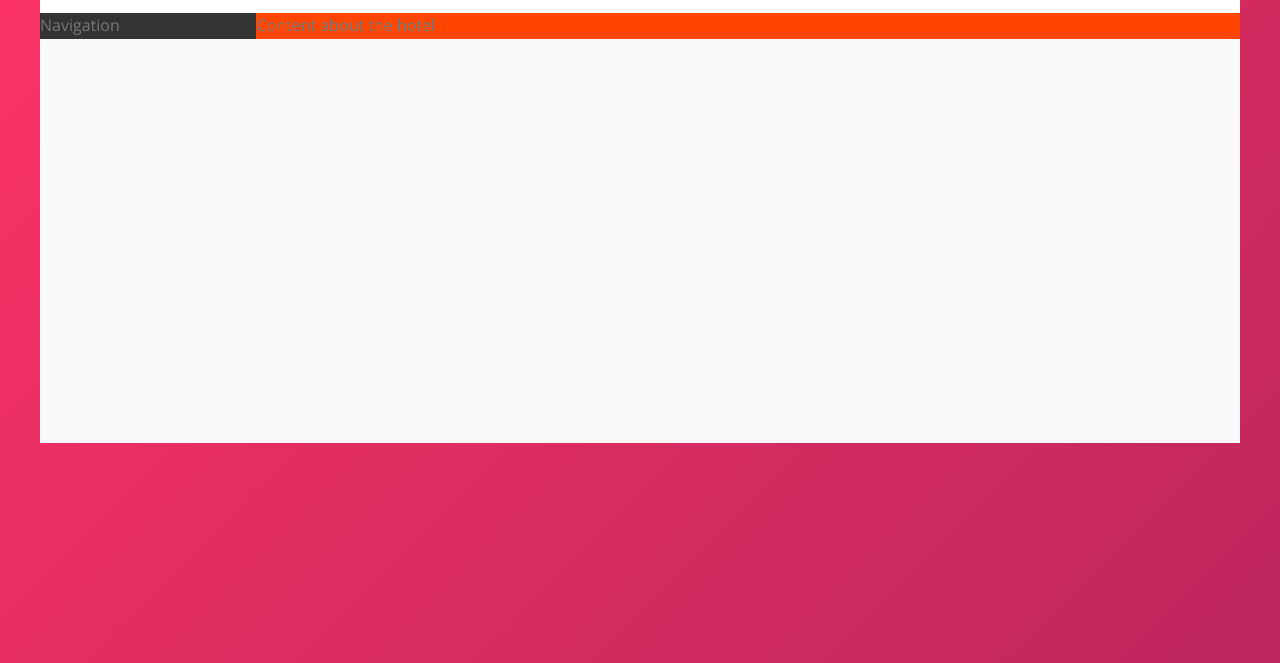
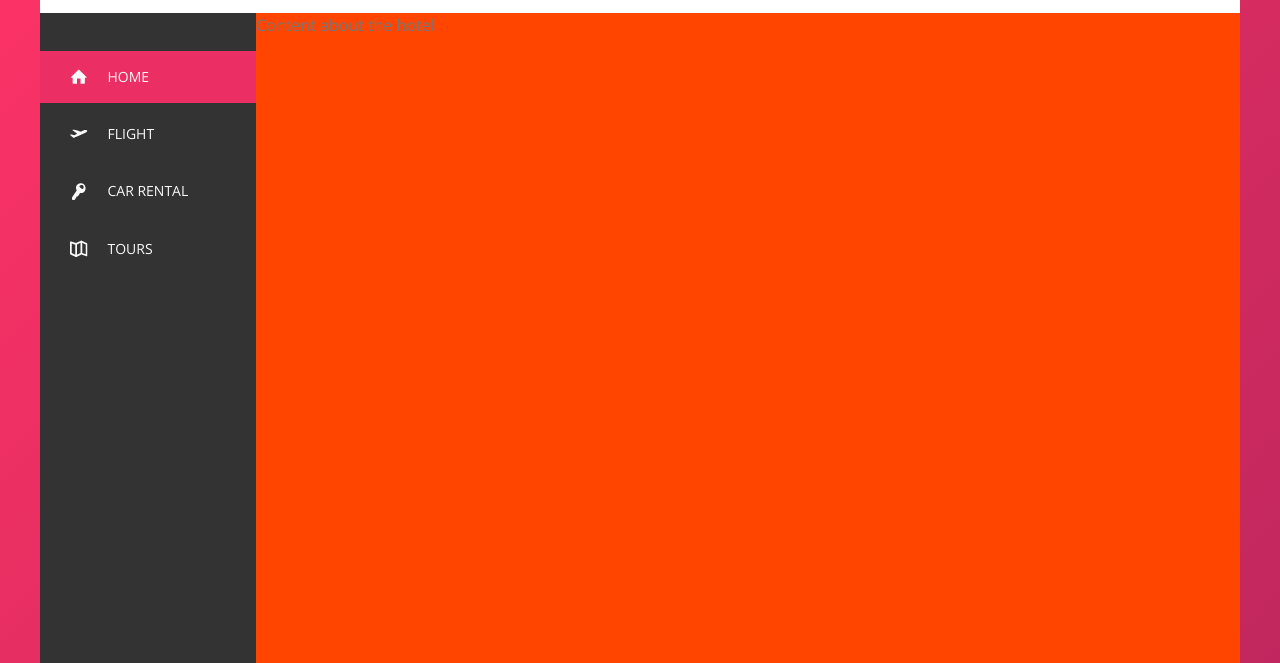
Before and after one commit to kembek/trillo, a website: page index.html in a window 1280 px wide. Shown: the part 137-800 px from the top of the page. Drawn offline with nearby package versions, Linux system fonts and the light colour scheme; files that its build step writes are made by us from their sources.

Commit message:
add: navigation has been added

```diff
--- a/index.html
+++ b/index.html
@@ -49,7 +49,58 @@
       </header>
 
       <div class="content">
-        <nav class="sidebar">Navigation</nav>
+        <nav class="sidebar">
+          <ul class="side-nav">
+            <li class="side-nav__item side-nav__item--active"
+              ><a href="#" class="side-nav__link">
+                <svg class="side-nav__icon">
+                  <use xlink:href="img/sprite.svg#icon-home"></use>
+                </svg>
+                <span>
+                  Home
+                </span>
+              </a></li
+            >
+
+            <li class="side-nav__item"
+              ><a href="#" class="side-nav__link">
+                <svg class="side-nav__icon">
+                  <use xlink:href="img/sprite.svg#icon-aircraft-take-off"></use>
+                </svg>
+                <span>
+                  Flight
+                </span>
+              </a></li
+            >
+
+            <li class="side-nav__item"
+              ><a href="#" class="side-nav__link">
+                <svg class="side-nav__icon">
+                  <use xlink:href="img/sprite.svg#icon-key"></use>
+                </svg>
+                <span>
+                  Car rental
+                </span>
+              </a></li
+            >
+
+            <li class="side-nav__item"
+              ><a href="#" class="side-nav__link">
+                <svg class="side-nav__icon">
+                  <use xlink:href="img/sprite.svg#icon-map"></use>
+                </svg>
+                <span>
+                  Tours
+                </span>
+              </a></li
+            >
+          </ul>
+
+          <p class="legal">
+            &copy; 2020 by trillo. All rights reserved.
+          </p>
+        </nav>
+
         <main class="hotel-view">Content about the hotel</main>
       </div>
     </div>
--- a/scss/_component.scss
+++ b/scss/_component.scss
@@ -134,3 +134,68 @@
     font-weight: 700;
   }
 }
+
+///////////////////////////////////
+// SIDE NAVIGATION
+.side-nav {
+  font-size: 1.4rem;
+  list-style: none;
+  margin-top: 3.75rem;
+
+  &__item {
+    margin-bottom: 0.5rem;
+    position: relative;
+  }
+
+  &__item::before {
+    content: '';
+    position: absolute;
+    top: 0;
+    left: 0;
+    width: 3px;
+    height: 100%;
+    background-color: var(--primary-color);
+    transform: scaleY(0);
+    transition: transform 0.2s, width 0.4s cubic-bezier(1, 0, 0, 1) 0.2s, background-color 0.1s;
+  }
+
+  &__item--active::before,
+  &__item:hover::before {
+    transform: scaleY(1);
+    width: 100%;
+  }
+
+  &__item:active::before {
+    background-color: var(--primary-dark-color);
+  }
+
+  &__link:visited,
+  &__link:link {
+    color: var(--grey-light-color-1);
+    text-transform: uppercase;
+    text-decoration: none;
+
+    padding: 1.5rem 3rem;
+    display: flex;
+    align-items: center;
+
+    position: relative;
+    z-index: 10;
+  }
+
+  &__icon {
+    height: 1.75rem;
+    width: 1.75rem;
+    fill: currentColor;
+    margin-right: 2rem;
+  }
+}
+
+///////////////////////////////////
+// LEGAL TEXT
+.legal {
+  font-size: 1.2rem;
+  text-align: center;
+  color: var(--grey-light-color-4);
+  padding: 2.5rem;
+}
--- a/scss/_layout.scss
+++ b/scss/_layout.scss
@@ -26,14 +26,17 @@
 
   flex: 0 0 18%;
 
-  height: 100%;
+  display: flex;
+  flex-direction: column;
+  justify-content: space-between;
 }
 
 .hotel-view {
   // background-color: #fff;
+
+  // TODO: Delete bellow properties
   background-color: orangered;
+  min-height: 80rem;
 
   flex: 1;
-
-  height: 100%;
 }
```
